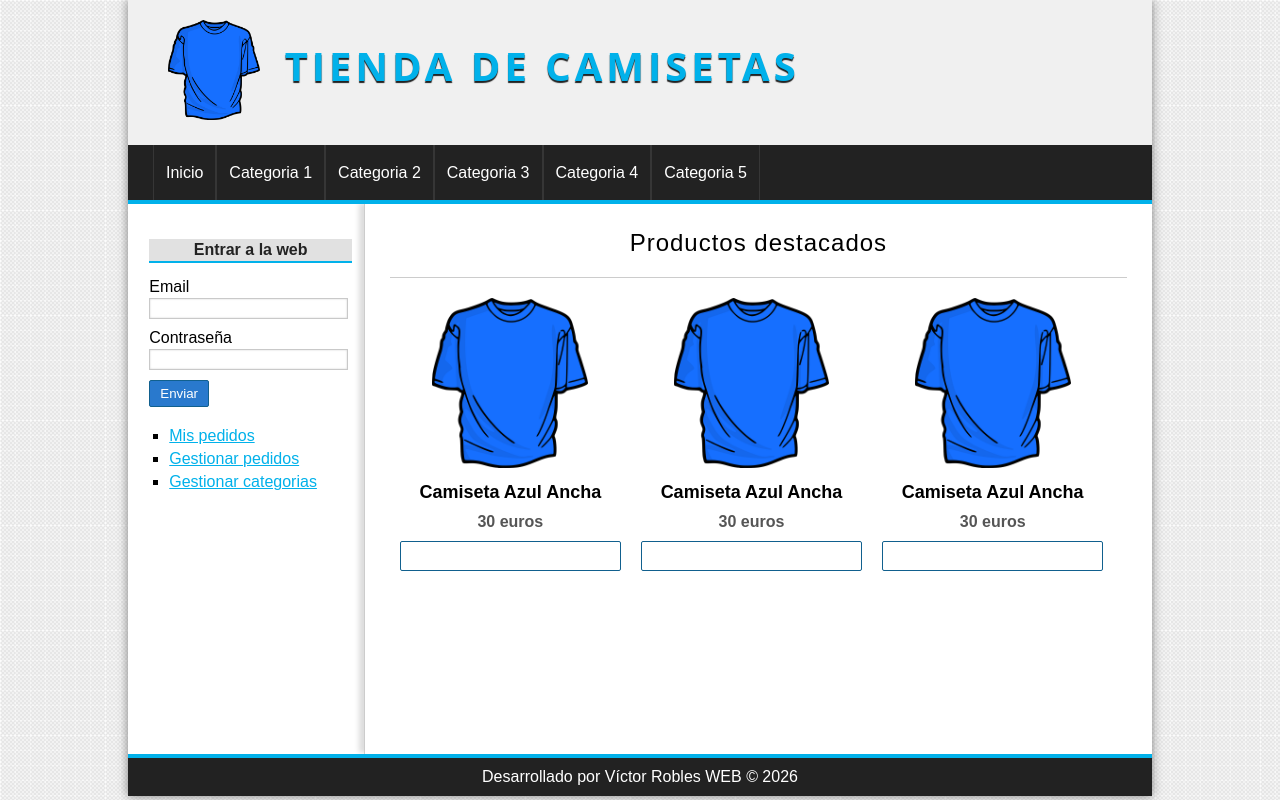
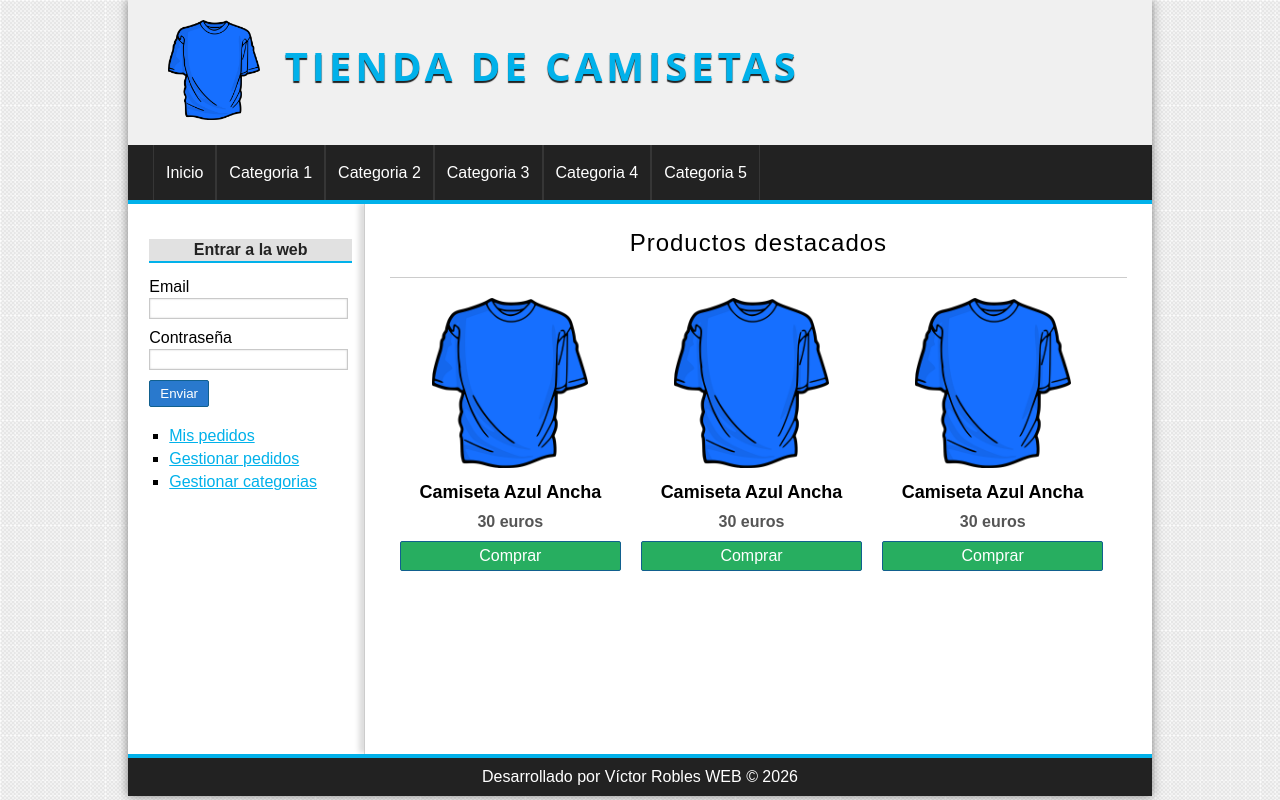
Before and after one commit to 226w0536-hash/pagina-tienda, a PHP site: page /index_maqueta.php in a window 1280 px wide. Run offline with PHP 8.4, Linux system fonts and the light colour scheme.

Commit message:
Update styles.css

```diff
--- a/sistema_803/assets/css/styles.css
+++ b/sistema_803/assets/css/styles.css
@@ -231,7 +231,7 @@ button, .button{
 }
 
 .button{
-    background: #FFFFFF;
+    background: #27ae60;
     color: white !important;
     text-decoration: none;
 }
```
